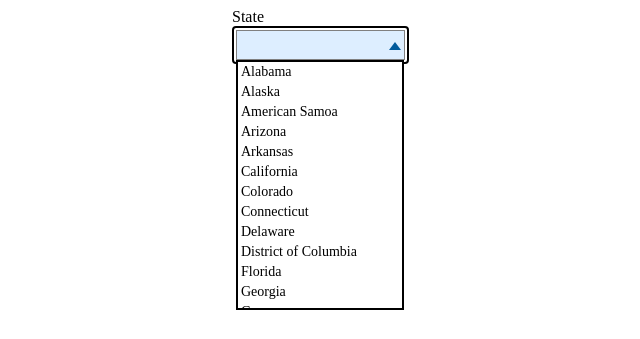
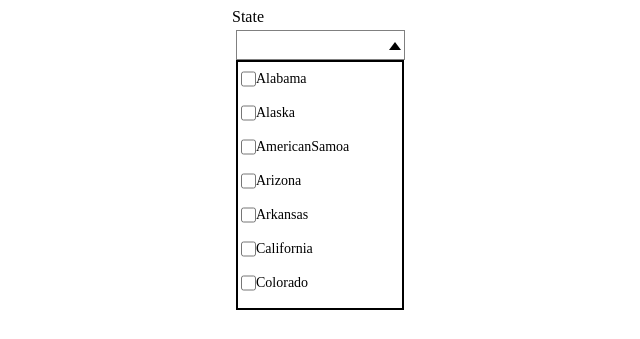
Before and after one commit to bigsmile0128/simple-test-frontend, a plain HTML site: page index.html in a window 1280 px wide. Both pictures are taken after a click on the element 653 px from the left and 45 px from the top of the page. Shown: the whole page, without its empty margins (333-973 px from the left). Drawn offline with Linux system fonts and the light colour scheme.

Commit message:
fix: console and remove colors

```diff
--- a/custom.css
+++ b/custom.css
@@ -28,6 +28,11 @@ position: relative;
 cursor: pointer;
 }
 
+#cb1-listbox:last-child li {
+      display: flex;
+      align-items: center;
+}
+
 .combobox input {
 width: 150px;
 border-right: none;
@@ -40,7 +45,10 @@ padding: 1px 3px;
 width: 19px;
 border-left: none;
 outline: none;
-color: rgb(0 90 156);
+}
+
+.combobox .combo-option {
+      width: 15px;
 }
 
 .combobox button[aria-expanded="true"] svg {
@@ -79,7 +87,7 @@ padding-bottom: 2px;
 .combobox .group.focus,
 .combobox .group:hover {
       padding: 2px;
-      border: 2px solid currentcolor;
+      border: 2px solid white;
       border-radius: 4px;
 }
 
@@ -88,16 +96,8 @@ padding-bottom: 2px;
       fill-opacity: 1;
 }
 
-.combobox .group.focus input,
-.combobox .group.focus button,
-.combobox .group input:hover,
-.combobox .group button:hover {
-      background-color: #def;
-}
-
 [role="listbox"].focus [role="option"][aria-selected="true"],
 [role="listbox"] [role="option"]:hover {
-      background-color: #def;
       padding-top: 0;
       padding-bottom: 0;
       border-top: 2px solid currentcolor;
--- a/custom.js
+++ b/custom.js
@@ -326,6 +326,7 @@ class ComboboxAutocomplete {
       case 'Enter':
         if (this.listboxHasVisualFocus) {
           this.setValue(this.option.textContent);
+          console.log(this.option.textContent);
         }
         this.close(true);
         this.setVisualFocusCombobox();
@@ -571,6 +572,7 @@ class ComboboxAutocomplete {
 
   onOptionClick(event) {
     this.comboboxNode.value = event.target.textContent;
+    console.log(this.comboboxNode.value);
     this.close(true);
   }
 
--- a/index.html
+++ b/index.html
@@ -16,62 +16,40 @@
                       </button>
                     </div>
                     <ul id="cb1-listbox" role="listbox" aria-label="States">
-                      <li id="lb1-al" role="option">Alabama</li>
-                      <li id="lb1-ak" role="option">Alaska</li>
-                      <li id="lb1-as" role="option">American Samoa</li>
-                      <li id="lb1-az" role="option">Arizona</li>
-                      <li id="lb1-ar" role="option">Arkansas</li>
-                      <li id="lb1-ca" role="option">California</li>
-                      <li id="lb1-co" role="option">Colorado</li>
-                      <li id="lb1-ct" role="option">Connecticut</li>
-                      <li id="lb1-de" role="option">Delaware</li>
-                      <li id="lb1-dc" role="option">District of Columbia</li>
-                      <li id="lb1-fl" role="option">Florida</li>
-                      <li id="lb1-ga" role="option">Georgia</li>
-                      <li id="lb1-gm" role="option">Guam</li>
-                      <li id="lb1-hi" role="option">Hawaii</li>
-                      <li id="lb1-id" role="option">Idaho</li>
-                      <li id="lb1-il" role="option">Illinois</li>
-                      <li id="lb1-in" role="option">Indiana</li>
-                      <li id="lb1-ia" role="option">Iowa</li>
-                      <li id="lb1-ks" role="option">Kansas</li>
-                      <li id="lb1-ky" role="option">Kentucky</li>
-                      <li id="lb1-la" role="option">Louisiana</li>
-                      <li id="lb1-me" role="option">Maine</li>
-                      <li id="lb1-md" role="option">Maryland</li>
-                      <li id="lb1-ma" role="option">Massachusetts</li>
-                      <li id="lb1-mi" role="option">Michigan</li>
-                      <li id="lb1-mn" role="option">Minnesota</li>
-                      <li id="lb1-ms" role="option">Mississippi</li>
-                      <li id="lb1-mo" role="option">Missouri</li>
-                      <li id="lb1-mt" role="option">Montana</li>
-                      <li id="lb1-ne" role="option">Nebraska</li>
-                      <li id="lb1-nv" role="option">Nevada</li>
-                      <li id="lb1-nh" role="option">New Hampshire</li>
-                      <li id="lb1-nj" role="option">New Jersey</li>
-                      <li id="lb1-nm" role="option">New Mexico</li>
-                      <li id="lb1-ny" role="option">New York</li>
-                      <li id="lb1-nc" role="option">North Carolina</li>
-                      <li id="lb1-nd" role="option">North Dakota</li>
-                      <li id="lb1-mp" role="option">Northern Marianas Islands</li>
-                      <li id="lb1-oh" role="option">Ohio</li>
-                      <li id="lb1-ok" role="option">Oklahoma</li>
-                      <li id="lb1-or" role="option">Oregon</li>
-                      <li id="lb1-pa" role="option">Pennsylvania</li>
-                      <li id="lb1-pr" role="option">Puerto Rico</li>
-                      <li id="lb1-ri" role="option">Rhode Island</li>
-                      <li id="lb1-sc" role="option">South Carolina</li>
-                      <li id="lb1-sd" role="option">South Dakota</li>
-                      <li id="lb1-tn" role="option">Tennessee</li>
-                      <li id="lb1-tx" role="option">Texas</li>
-                      <li id="lb1-ut" role="option">Utah</li>
-                      <li id="lb1-ve" role="option">Vermont</li>
-                      <li id="lb1-va" role="option">Virginia</li>
-                      <li id="lb1-vi" role="option">Virgin Islands</li>
-                      <li id="lb1-wa" role="option">Washington</li>
-                      <li id="lb1-wv" role="option">West Virginia</li>
-                      <li id="lb1-wi" role="option">Wisconsin</li>
-                      <li id="lb1-wy" role="option">Wyoming</li>
+                      <li id="lb1-al" role="option"><input type="checkbox" class="combo-option" id="check-option1" /><label for="check-option1">Alabama</label></li>
+                      <li id="lb1-ak" role="option"><input type="checkbox" class="combo-option" id="check-option2" /><label for="check-option2">Alaska</label></li>
+                      <li id="lb1-as" role="option"><input type="checkbox" class="combo-option" id="check-option3" /><label for="check-option3">American</label> Samoa</li>
+                      <li id="lb1-az" role="option"><input type="checkbox" class="combo-option" id="check-option4" /><label for="check-option4">Arizona</label></li>
+                      <li id="lb1-ar" role="option"><input type="checkbox" class="combo-option" id="check-option5" /><label for="check-option5">Arkansas</label></li>
+                      <li id="lb1-ca" role="option"><input type="checkbox" class="combo-option" id="check-option6" /><label for="check-option6">California</label></li>
+                      <li id="lb1-co" role="option"><input type="checkbox" class="combo-option" id="check-option7" /><label for="check-option7">Colorado</label></li>
+                      <li id="lb1-ct" role="option"><input type="checkbox" class="combo-option" id="check-option8" /><label for="check-option8">Connecticut</label></li>
+                      <li id="lb1-de" role="option"><input type="checkbox" class="combo-option" id="check-option9" /><label for="check-option9">Delaware</label></li>
+                      <li id="lb1-dc" role="option"><input type="checkbox" class="combo-option" id="check-option10" /><label for="check-option10">District</label> of Columbia</li>
+                      <li id="lb1-fl" role="option"><input type="checkbox" class="combo-option" id="check-option11" /><label for="check-option11">Florida</label></li>
+                      <li id="lb1-ga" role="option"><input type="checkbox" class="combo-option" id="check-option12" /><label for="check-option12">Georgia</label></li>
+                      <li id="lb1-gm" role="option"><input type="checkbox" class="combo-option" id="check-option13" /><label for="check-option13">Guam</label></li>
+                      <li id="lb1-hi" role="option"><input type="checkbox" class="combo-option" id="check-option14" /><label for="check-option14">Hawaii</label></li>
+                      <li id="lb1-id" role="option"><input type="checkbox" class="combo-option" id="check-option15" /><label for="check-option15">Idaho</label></li>
+                      <li id="lb1-il" role="option"><input type="checkbox" class="combo-option" id="check-option16" /><label for="check-option16">Illinois</label></li>
+                      <li id="lb1-in" role="option"><input type="checkbox" class="combo-option" id="check-option17" /><label for="check-option17">Indiana</label></li>
+                      <li id="lb1-ia" role="option"><input type="checkbox" class="combo-option" id="check-option18" /><label for="check-option18">Iowa</label></li>
+                      <li id="lb1-ks" role="option"><input type="checkbox" class="combo-option" id="check-option19" /><label for="check-option19">Kansas</label></li>
+                      <li id="lb1-ky" role="option"><input type="checkbox" class="combo-option" id="check-option20" /><label for="check-option20">Kentucky</label></li>
+                      <li id="lb1-la" role="option"><input type="checkbox" class="combo-option" id="check-option21" /><label for="check-option21">Louisiana</label></li>
+                      <li id="lb1-me" role="option"><input type="checkbox" class="combo-option" id="check-option22" /><label for="check-option22">Maine</label></li>
+                      <li id="lb1-md" role="option"><input type="checkbox" class="combo-option" id="check-option23" /><label for="check-option23">Maryland</label></li>
+                      <li id="lb1-ma" role="option"><input type="checkbox" class="combo-option" id="check-option24" /><label for="check-option24">Massachusetts</label></li>
+                      <li id="lb1-mi" role="option"><input type="checkbox" class="combo-option" id="check-option25" /><label for="check-option25">Michigan</label></li>
+                      <li id="lb1-mn" role="option"><input type="checkbox" class="combo-option" id="check-option26" /><label for="check-option26">Minnesota</label></li>
+                      <li id="lb1-ms" role="option"><input type="checkbox" class="combo-option" id="check-option27" /><label for="check-option27">Mississippi</label></li>
+                      <li id="lb1-mo" role="option"><input type="checkbox" class="combo-option" id="check-option28" /><label for="check-option28">Missouri</label></li>
+                      <li id="lb1-mt" role="option"><input type="checkbox" class="combo-option" id="check-option29" /><label for="check-option29">Montana</label></li>
+                      <li id="lb1-ne" role="option"><input type="checkbox" class="combo-option" id="check-option30" /><label for="check-option30">Nebraska</label></li>
+                      <li id="lb1-nv" role="option"><input type="checkbox" class="combo-option" id="check-option31" /><label for="check-option31">Nevada</label></li>
+                      <li id="lb1-nh" role="option"><input type="checkbox" class="combo-option" id="check-option32" /><label for="check-option32">New Hampshire</label></li>
+                      <li id="lb1-nj" role="option"><input type="checkbox" class="combo-option" id="check-option33" /><label for="check-option33">New Jersey</label></li>
+                      <li id="lb1-nm" role="option"><input type="checkbox" class="combo-option" id="check-option34" /><label for="check-option34">New Mexico</label></li>
                     </ul>
                   </div>
             </div>
```
